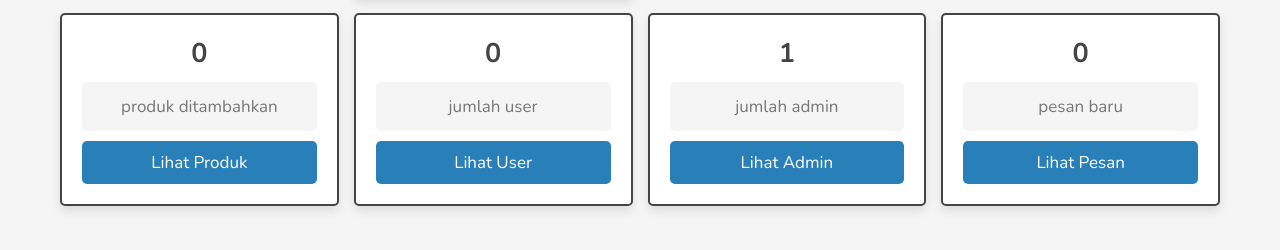
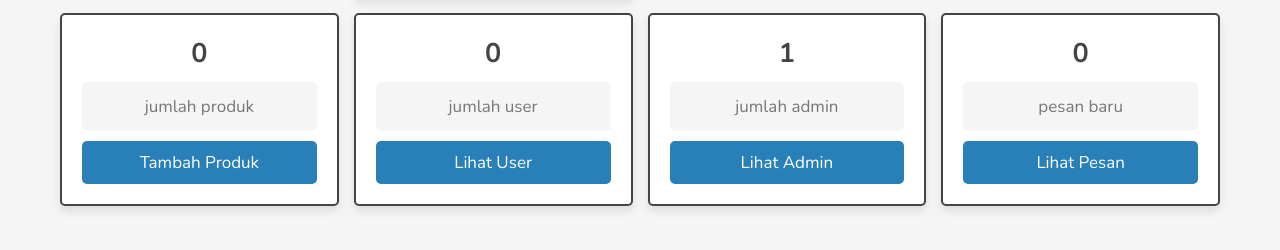
Before and after one commit to NielDiaRus/lapakdesa-tulung-agung, a PHP site: page /admin/dashboard.php in a window 1280 px wide. Shown: the part 386-636 px from the top of the page. Run offline with PHP 8.4, Linux system fonts and the light colour scheme; a user stored in the database is signed in; data comes from the database, SQL or seed files in the repository; data that the repository does not hold is empty; some libraries are stand-ins or nearby versions.

Commit message:
Update dashboard.php

```diff
--- a/ecommerce website/admin/dashboard.php
+++ b/ecommerce website/admin/dashboard.php
@@ -91,8 +91,8 @@ if(!isset($admin_id)){
             $number_of_products = $select_products->rowCount()
          ?>
          <h3><?= $number_of_products; ?></h3>
-         <p>produk ditambahkan</p>
-         <a href="products.php" class="btn">lihat produk</a>
+         <p>jumlah produk</p>
+         <a href="products.php" class="btn">tambah produk</a>
       </div>
 
       <div class="box">
```
